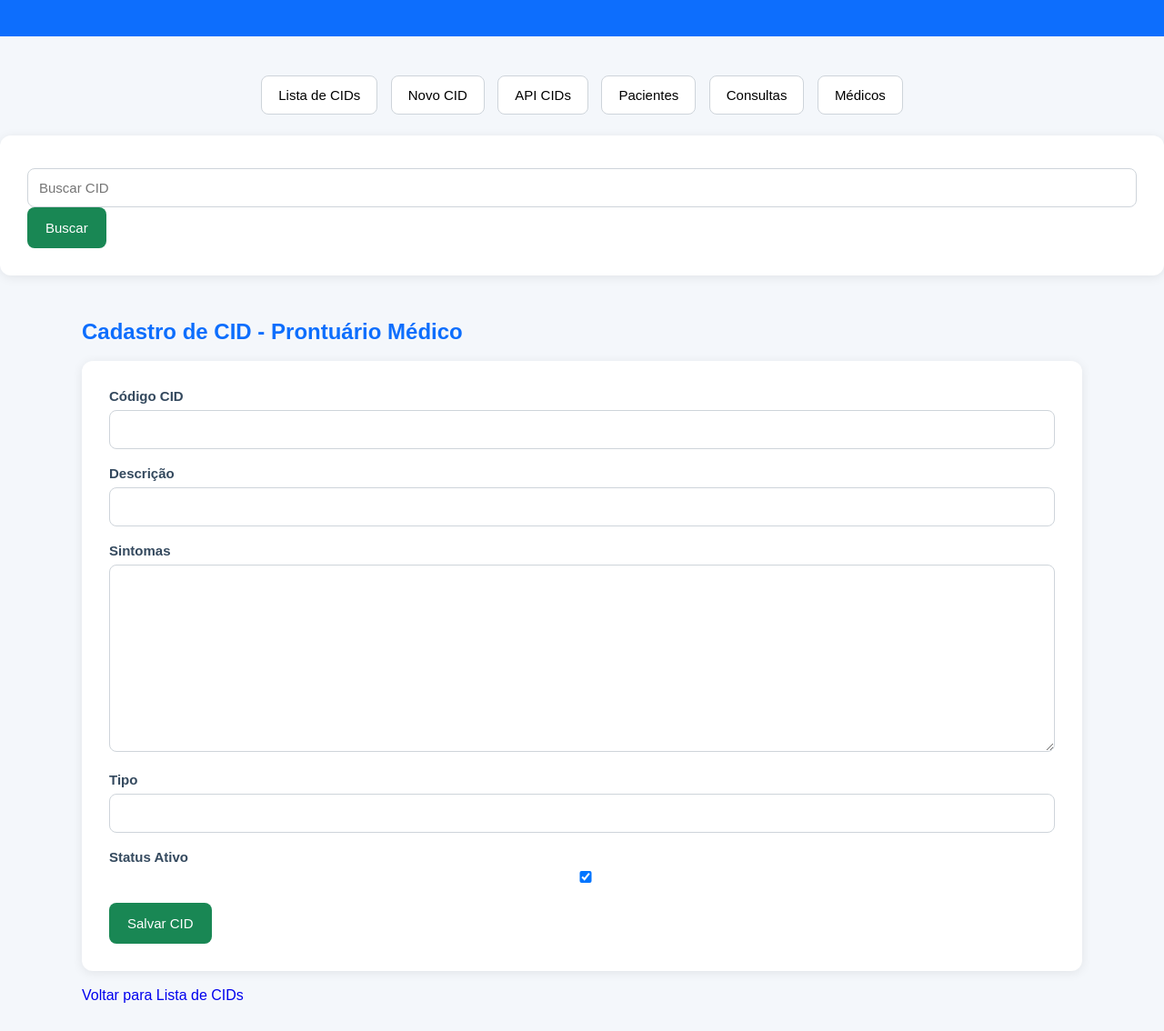
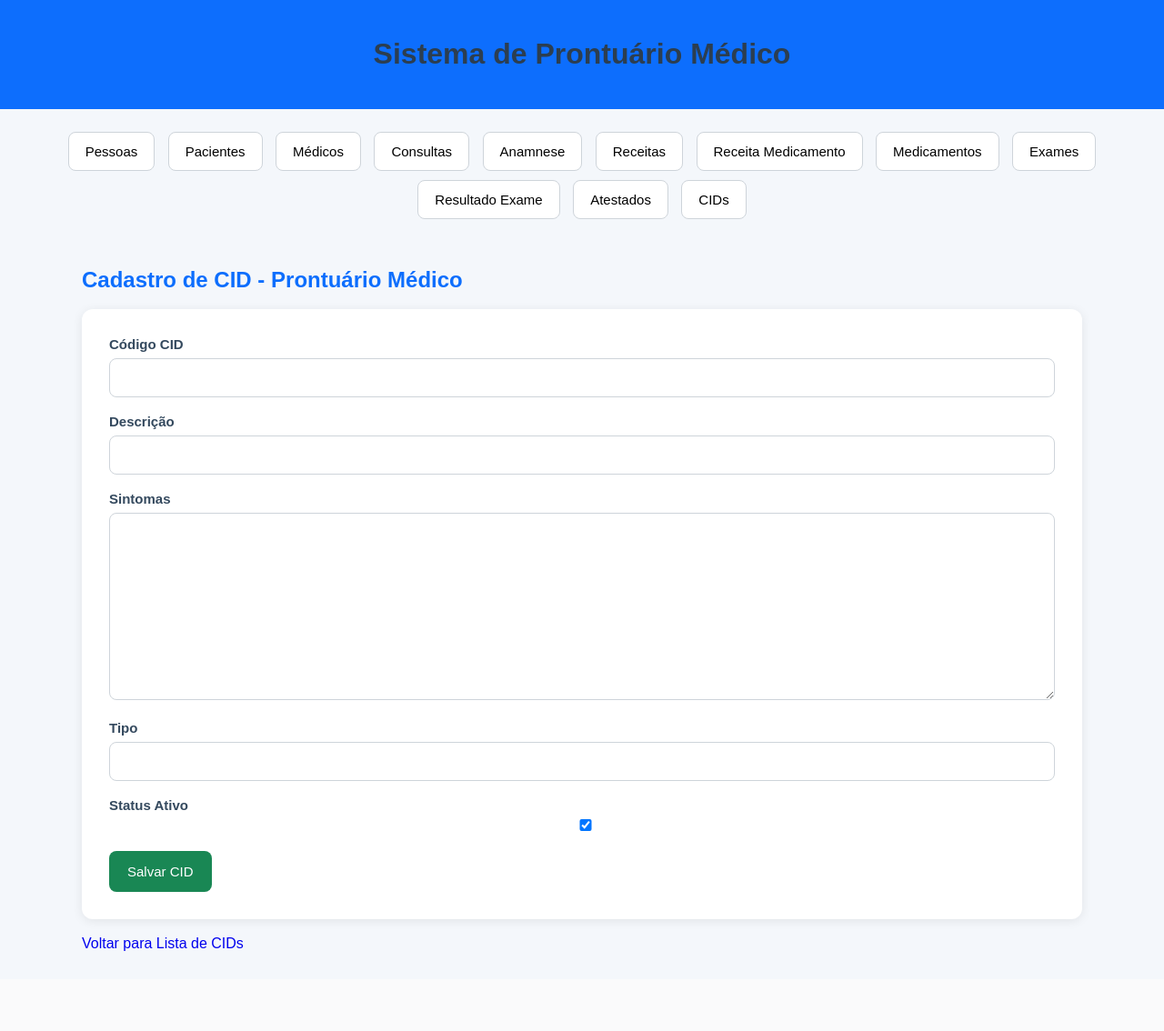
Before and after one commit to anleaes/2026-1-SDM-Segunda-Noite-ZS-02, a Django app: page /cid/add/ in a window 1280 px wide. Shown: the whole page at 91% size. After the commit the page ends 1046 px from the top, so only its background shows below. Run offline with Django 5.2, Linux system fonts and the light colour scheme.

Commit message:
mudanca base page

```diff
--- a/prontuarioapp/templates/base.html
+++ b/prontuarioapp/templates/base.html
@@ -6,7 +6,6 @@
 <head>
 
     <meta charset="UTF-8">
-    <meta http-equiv="X-UA-Compatible" content="IE=edge">
 
     <meta name="viewport" content="width=device-width, initial-scale=1.0">
 
@@ -15,7 +14,7 @@
     <title>
 
         {% block title %}
-            Prontuário Médico
+            Sistema de Prontuário Médico
         {% endblock title %}
 
     </title>
@@ -24,72 +23,95 @@
 
 <body>
 
+    <!-- TOPO -->
+
     <header class="menu-topo">
+
+        <h1>
+            Sistema de Prontuário Médico
+        </h1>
 
     </header>
 
-    <br />
+    <!-- MENU -->
 
     <nav class="menu-sistema">
 
-        <a href="{% url 'cid:list_cid' %}">
-            <button>
-                Lista de CIDs
-            </button>
+        <!-- Pessoas -->
+
+        <a href="#">
+            <button>Pessoas</button>
         </a>
 
-        <a href="{% url 'cid:add_cid' %}">
-            <button>
-                Novo CID
-            </button>
+        <!-- Pacientes -->
+
+        <a href="#">
+            <button>Pacientes</button>
         </a>
 
-        <a href="/cid/api/">
-            <button>
-                API CIDs
-            </button>
+        <!-- Médicos -->
+
+        <a href="#">
+            <button>Médicos</button>
         </a>
 
+        <!-- Consultas -->
+
         <a href="#">
-            <button>
-                Pacientes
-            </button>
+            <button>Consultas</button>
         </a>
 
+        <!-- Anamnese -->
+
         <a href="#">
-            <button>
-                Consultas
-            </button>
+            <button>Anamnese</button>
         </a>
 
+        <!-- Receitas -->
+
         <a href="#">
-            <button>
-                Médicos
-            </button>
+            <button>Receitas</button>
+        </a>
+
+        <!-- Receita Medicamento -->
+
+        <a href="#">
+            <button>Receita Medicamento</button>
+        </a>
+
+        <!-- Medicamentos -->
+
+        <a href="#">
+            <button>Medicamentos</button>
+        </a>
+
+        <!-- Exames -->
+
+        <a href="#">
+            <button>Exames</button>
+        </a>
+
+        <!-- Resultado Exame -->
+
+        <a href="#">
+            <button>Resultado Exame</button>
+        </a>
+
+        <!-- Atestados -->
+
+        <a href="#">
+            <button>Atestados</button>
+        </a>
+
+        <!-- CID -->
+
+        <a href="{% url 'cid:list_cid' %}">
+            <button>CIDs</button>
         </a>
 
     </nav>
 
-    <br />
-
-    <section class="busca">
-
-        <form action="" method="GET">
-
-            <input
-                name="query"
-                type="text"
-                placeholder="Buscar CID"
-                aria-label="Buscar"
-            >
-
-            <button type="submit">
-                Buscar
-            </button>
-
-        </form>
-
-    </section>
+    <!-- CONTEÚDO -->
 
     <main class="conteudo">
 
@@ -99,8 +121,6 @@
 
     </main>
 
-    <script src="{% static 'js/script.js' %}"></script>
-
 </body>
 
 </html>
```
